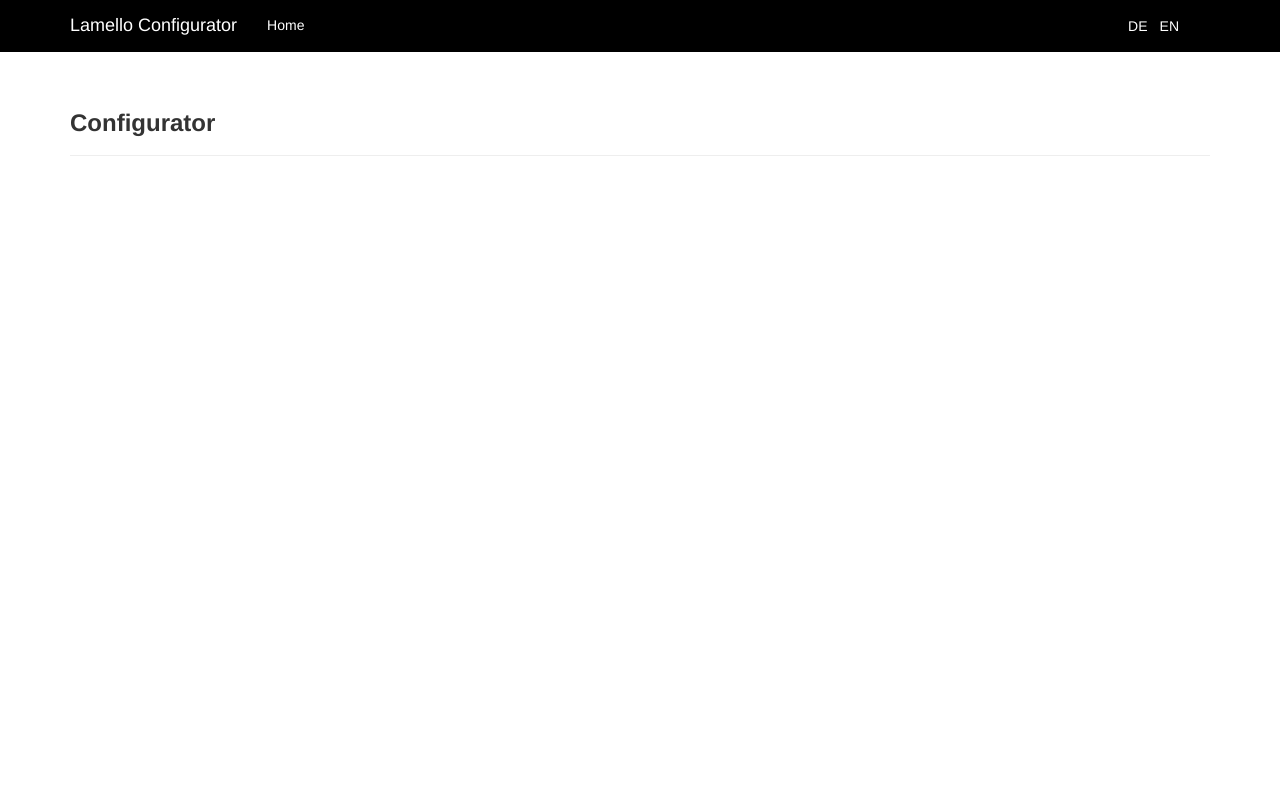
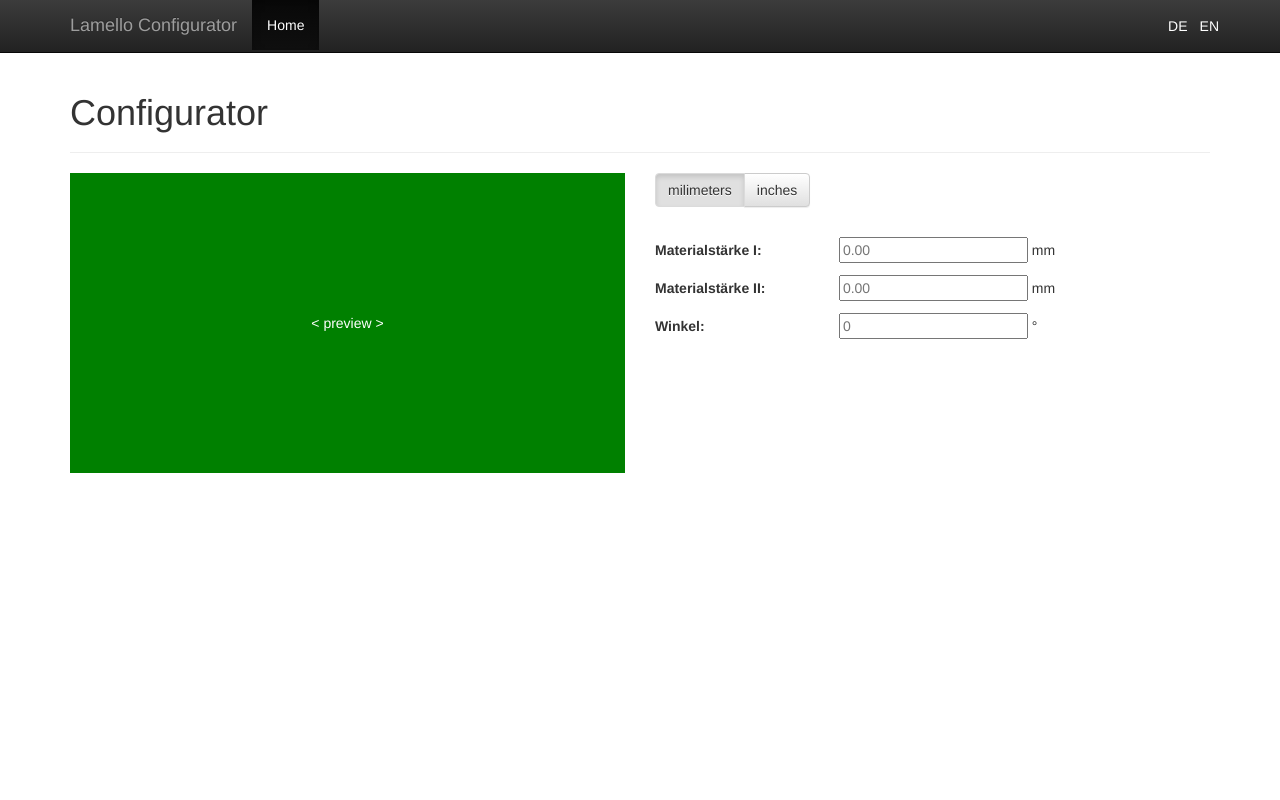
Before and after one commit to imscaradh/lamello-configurator, a Django app: page / in a window 1280 px wide. Run offline with Django 3.2, Linux system fonts and the light colour scheme; style sheets or scripts are compiled from the project's sources; some libraries are stand-ins or nearby versions.

Commit message:
created first draft (using sass preprocessor)

```diff
--- a/configurator/static/configurator/styles.less
+++ /dev/null
@@ -1,151 +0,0 @@
-html, body{
-   height: 100%;
-   min-height: 100%;
-}
-
-body {
-  padding-top: 70px;
-  padding-bottom: 30px;
-  .theme(black, black, white)
-}
-
-body.black {
-  .theme(black, #404040, white);
-}
-
-body.green {
-  .theme(green, #00a300, white);
-}
-
-body.red {
-  .theme(#ff7b59, #650000, white);
-}
-
-body.blue {
-  .theme(#1133a0, #0d1c54, white);
-}
-
-.theme(@color1, @color2, @color3) {
-  .btn-primary {
-    background: @color1;
-
-    &:hover {
-      background: @color2;
-    }
-  }
-
-  .navbar {
-    background: @color1;
-    border: none;
-
-    .navbar-nav {
-      .open > a {
-        background: @color2 !important;
-        box-shadow: none;
-      }
-      .lang-selection {
-        margin-right: 40px;
-        form {
-          float: left;
-          padding-top: 15px;
-          padding-bottom: 15px;
-          input[type=submit] {
-            text-transform: uppercase;
-            background: none;
-            border: none;
-          }
-        }
-      }
-      & > .active {
-        a, a:focus, a:hover {
-          background: @color1;
-          -webkit-box-shadow: none;
-          box-shadow: none;
-        }
-      }
-    }
-
-    .navbar-nav, .navbar-brand, .dropdown-toggle {
-      text-shadow: none;
-      color: @color3;
-    }
-  }
-}
-
-h1 {
-  font-size: 24px;
-  font-weight: bold;
-}
-
-h2 {
-  font-size: 16px;
-  font-weight: bold;
-}
-
-.panel-login {
-  width: 370px;
-  margin: 0 auto;
-}
-
-.view {
-  h2 {
-    margin-bottom: 30px;
-  }
-  margin-bottom: 120px;
-}
-
-.panel-login .input-group,
-.panel-login .form-group {
-  margin-top: 8px;
-}
-
-.dropdown-toggle.user i {
-  margin-right: 5px;
-}
-
-.modal-body {
-  ul {
-    list-style: none;
-  }
-  th {
-    padding-right: 26px;
-  }
-  #id_color {
-    padding-left: 0;
-    li {
-      float: left;
-      margin-right: 10px;
-    }
-  }
-
-  tr:last-child {
-    th, td {
-      padding-top: 30px;
-    }
-  }
-}
-
-svg > text {
-  display: none;
-}
-
-i {
-  margin: 0 6px;
-}
-
-.btn, .btn:focus, .btn:hover {
-  border-radius: 0;
-  border: none;
-}
-
-.btn {
-  background: #d7d7d7;
-
-  &:hover {
-    background: #c6c6c6;
-  }
-}
-
-#id_fields {
-  height: 160px;
-}
--- /dev/null
+++ b/configurator/static/configurator/styles.sass
@@ -0,0 +1,25 @@
+.theme-showcase
+  margin-top: 53px
+
+.lang-selection
+  form
+    float: left
+    padding: 15px 0
+  input[type="submit"]
+    background: none
+    border: none
+    color: white
+    text-transform: uppercase
+
+.form
+  .preview
+    background-color: green
+    color: white
+    text-align: center
+    height: 300px
+    line-height: 300px
+  .btn-group
+    margin-bottom: 30px
+  .field
+    label
+      width: 180px
--- a/configurator/templates/base.html
+++ b/configurator/templates/base.html
@@ -1,5 +1,6 @@
 {% load staticfiles %}
 {% load compress %}
+{% load sass_tags %}
 {% load i18n %}
 
 <!DOCTYPE html>
@@ -14,7 +15,7 @@
     <link rel="stylesheet" href="https://maxcdn.bootstrapcdn.com/bootstrap/3.3.5/css/bootstrap-theme.min.css">
     <link rel="stylesheet" href="https://maxcdn.bootstrapcdn.com/font-awesome/4.4.0/css/font-awesome.min.css">
     {% compress css %}
-        <link href="{% static "configurator/styles.less" %}" media="all" rel="stylesheet" type="text/less"/>
+        <link href="{% sass_src "configurator/styles.sass" %}" media="all" rel="stylesheet" type="text/less"/>
     {% endcompress %}
     <script src="https://ajax.googleapis.com/ajax/libs/jquery/1.11.3/jquery.min.js"></script>
     <script src="https://maxcdn.bootstrapcdn.com/bootstrap/3.3.5/js/bootstrap.min.js"></script>
--- a/configurator/templates/configurator/index.html
+++ b/configurator/templates/configurator/index.html
@@ -7,7 +7,45 @@
 
 {% block content %}
 <div class="page-header">
-  <h1>Configurator</h1>
+    <h1>Configurator</h1>
 </div>
 
+<form class="form">
+    <div class="row">
+	<div class="col-md-6">
+	    <div class="preview">
+		< preview >
+	    </div>
+	</div>
+	<div class="col-md-6">
+	    <div class="btn-group" data-toggle="buttons">
+		<label class="btn btn-default active">
+		    <input type="radio" id="q156" name="..." value="1" active/>milimeters
+		</label>
+		<label class="btn btn-default">
+		    <input type="radio" id="q157" name="..." value="2" />inches
+		</label>
+	    </div>
+	    <div class="field">
+		<label>Materialstärke I:</label>
+		<input type="text" placeholder="0.00">
+		<span class="unit">mm</span>
+		<span class="help-block"></span>
+	    </div>
+	    <div class="field">
+		<label>Materialstärke II:</label>
+		<input type="text" placeholder="0.00">
+		<span class="unit">mm</span>
+		<span class="help-block"></span>
+	    </div>
+	    <div class="field">
+		<label>Winkel:</label>
+		<input type="text" placeholder="0">
+		<span class="unit">°</span>
+		<span class="help-block"></span>
+	    </div>
+	</div>
+    </div>
+</form>
+
 {% endblock %}
--- a/lamelloconfigurator/settings.py
+++ b/lamelloconfigurator/settings.py
@@ -41,6 +41,7 @@
     'configurator',
     'rest_framework',
     'compressor',
+    'sass_processor',
 ]
 
 MIDDLEWARE_CLASSES = [
--- a/requirements.txt
+++ b/requirements.txt
@@ -1,3 +1,5 @@
 django
 djangorestframework
 django-compressor
+django-sass-processor
+libsass
```
Also changed, not shown: 1 other file.
